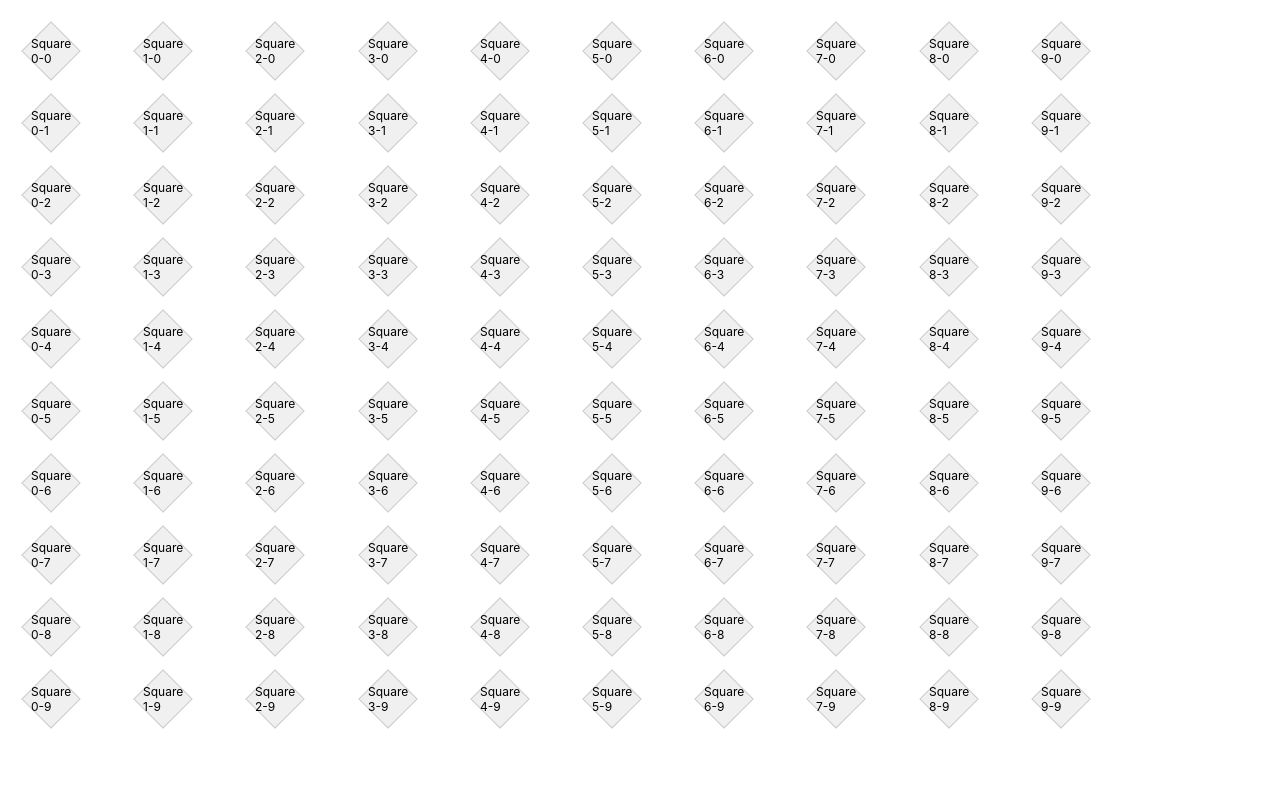
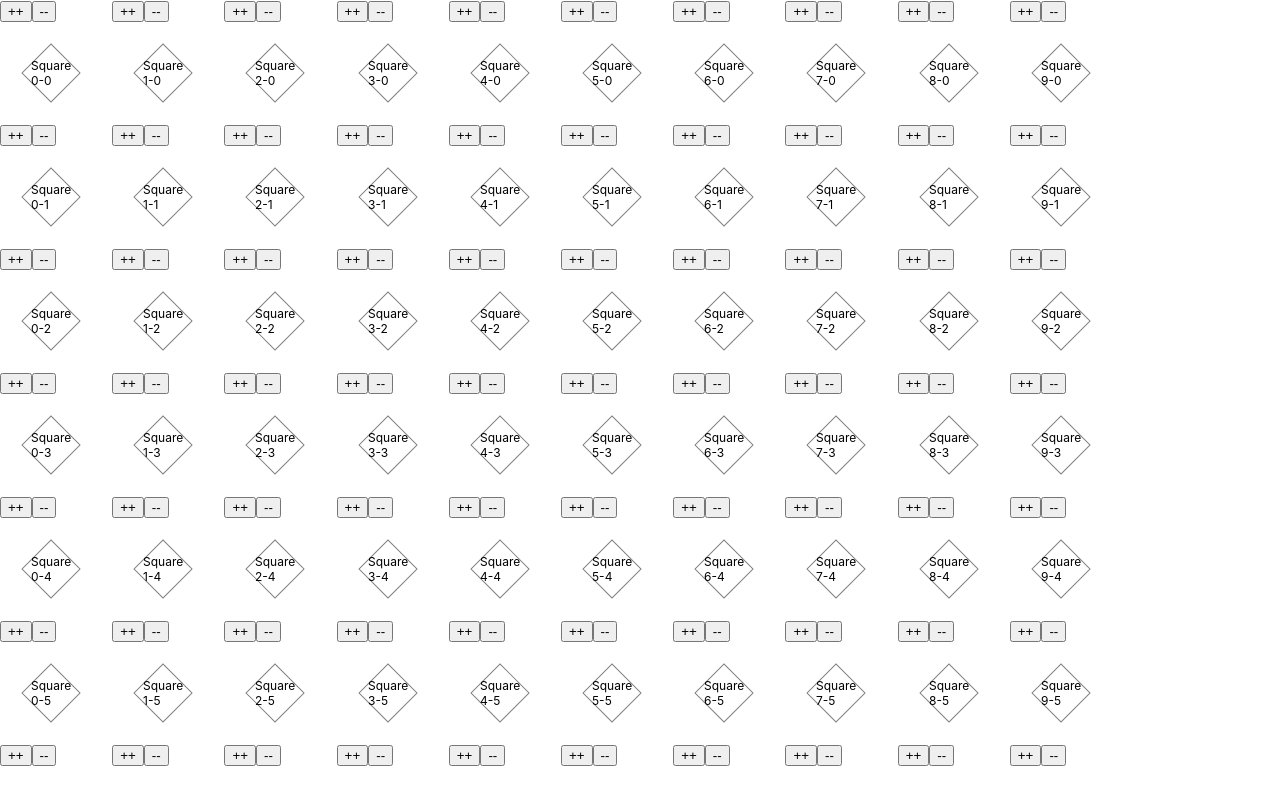
Before and after one commit to RABlue27/ScorecardSim, a React (Create React App) app in the folder my-app/: page / in a window 1280 px wide. Shown: the top 785 px of the page. Built offline with nearby package versions, Linux system fonts and the light colour scheme.

Commit message:
added coloring logic

```diff
--- a/my-app/src/App.css
+++ b/my-app/src/App.css
@@ -17,6 +17,7 @@
   min-width: 40px;
   transform: rotate(45deg);
   margin: 30px;
+  user-select: none; /* Prevents text selection */
 }
 
 .square-content {
--- a/my-app/src/App.js
+++ b/my-app/src/App.js
@@ -1,18 +1,43 @@
-import logo from './logo.svg';
+import React, { useState } from 'react';
+import PropTypes from 'prop-types';
 import './App.css';
-import PropTypes from 'prop-types';
 
 const GridSquare = ({ text }) => {
+  const [borderState, setBorderState] = useState(0);
+
+  const increaseBorder = () => {
+    if (borderState < 4) {
+      setBorderState(borderState + 1);
+    }
+  };
+
+  const decreaseBorder = () => {
+    if (borderState > 0) {
+      setBorderState(borderState - 1);
+    }
+  };
+
+  const squareStyle = {
+    borderRight: borderState >= 1 ? '2px solid black' : '1px solid gray',
+    borderTop: borderState >= 2 ? '2px solid black' : '1px solid gray',
+    borderLeft: borderState >= 3 ? '2px solid black' : '1px solid gray',
+    borderBottom: borderState >= 4 ? '2px solid black' : '1px solid gray',
+    backgroundColor: borderState >= 4 ? '#bbb' : 'white',
+  };
+
   return (
-    <div className="square">
-      <div className="square-content">{text}</div>
+    <div className="button-box">
+      <button onClick={increaseBorder}> ++ </button>
+      <button onClick={decreaseBorder}> -- </button>
+      <div className="square" style={squareStyle} >
+        <div className="square-content" >{text}</div>
+      </div>
     </div>
   );
 };
 
-
 function App() {
-  const gridData = []; // Array to hold the custom text for each square
+  const gridData = [];
 
   for (let i = 0; i < 10; i++) {
     const row = [];
```
